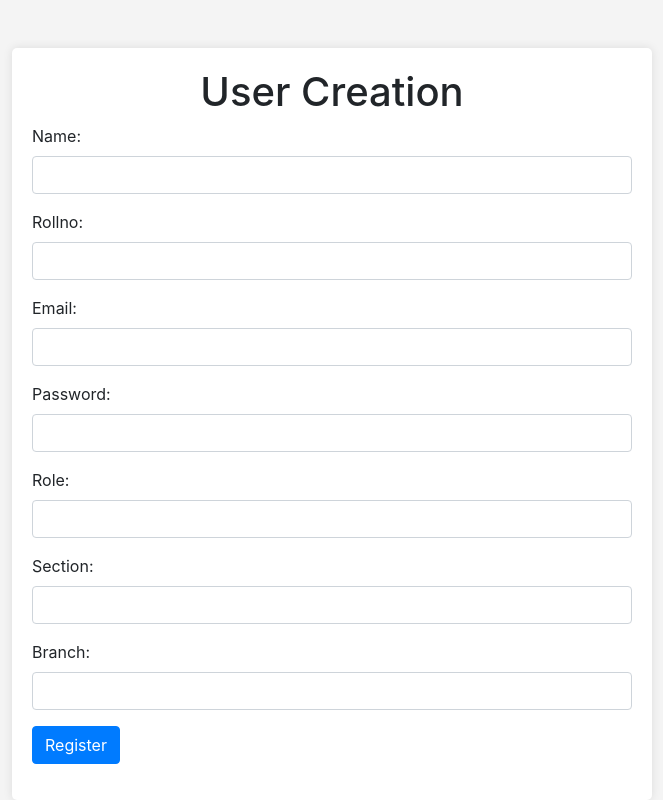
After one commit to sarun-chuttakula/AttendanceBackEnd, a Flask app: template src/templates/create_user.html in a window 1280 px wide. The commit adds this page. Shown: the whole page, without its empty margins (308-971 px from the left). Run offline with Flask 3, Linux system fonts and the light colour scheme; the template is opened without the code that fills it, so the values that code supplies are empty; some libraries are stand-ins or nearby versions.

Commit message:
create user code added to admin backend code updated

```diff
--- a/src/app.py
+++ b/src/app.py
@@ -76,6 +76,9 @@ def dashboard():
 def logout():
     return redirect("/")
 
+@app.route("/adduser", methods=["GET"])
+def adduser_form():
+    return render_template("create_user.html")
 
 @app.route("/users", methods=["POST"])
 # @jwttoken_required
@@ -136,7 +139,7 @@ def login():
                 "data": None,
                 "error": "Unauthorized"
             }), 401
-        user = User().login(data["email"], data["password"])
+        user = User().login(data["email"])
         if user:
             try:
                 payload = {
@@ -159,8 +162,8 @@ def login():
                     'id': user["_id"],
                     'name': user["name"],
                     'role': user["role"],
-                    'section': user["section"],
-                    'branch': user["branch"]
+                    'section': user.get("section", ""),
+                    'branch': user.get("branch", "")
                 }), 200
 
             except Exception as e:
--- /dev/null
+++ b/src/templates/create_user.html
@@ -0,0 +1,120 @@
+<!DOCTYPE html>
+<html lang="en">
+
+<head>
+  <meta charset="UTF-8" />
+  <meta name="viewport" content="width=device-width, initial-scale=1.0" />
+  <title>User Registration</title>
+  <link rel="stylesheet" href="https://stackpath.bootstrapcdn.com/bootstrap/4.5.2/css/bootstrap.min.css" />
+  <style>
+    body {
+      background-color: #f4f4f4;
+    }
+
+    #maindiv {
+      width: 50%;
+    }
+
+    /* .form-group{
+      width: 75%;
+    } */
+    .container {
+      background-color: #ffffff;
+      padding: 20px;
+      border-radius: 5px;
+      box-shadow: 0 0 10px rgba(0, 0, 0, 0.1);
+    }
+  </style>
+</head>
+
+<body>
+  <div class="container mt-5" id="maindiv">
+    <h1 class="text-center">User Creation</h1>
+    <form id="registration-form">
+      <div class="form-group">
+        <label for="name">Name:</label>
+        <input type="text" id="name" name="name" class="form-control" required />
+      </div>
+
+      <div class="form-group">
+        <label for="name">Rollno:</label>
+        <input type="text" id="rollno" name="rollno" class="form-control" />
+      </div>
+
+      <div class="form-group">
+        <label for="email">Email:</label>
+        <input type="email" id="email" name="email" class="form-control" required />
+      </div>
+
+      <div class="form-group">
+        <label for="password">Password:</label>
+        <input type="password" id="password" name="password" class="form-control" required />
+      </div>
+
+      <div class="form-group">
+        <label for="role">Role:</label>
+        <input type="text" id="role" name="role" class="form-control" required />
+      </div>
+
+      <div class="form-group">
+        <label for="section">Section:</label>
+        <input type="text" id="section" name="section" class="form-control" />
+      </div>
+
+      <div class="form-group">
+        <label for="branch">Branch:</label>
+        <input type="text" id="branch" name="branch" class="form-control" />
+      </div>
+
+      <button type="button" onclick="registerUser()" class="btn btn-primary">
+        Register
+      </button>
+    </form>
+
+    <div id="response-message" class="mt-3" style="border: 20%;"></div>
+  </div>
+
+  <script>
+    function registerUser() {
+      const name = document.getElementById("name").value;
+      const rollno = document.getElementById("rollno").value;
+      const email = document.getElementById("email").value;
+      const password = document.getElementById("password").value;
+      const role = document.getElementById("role").value;
+      const section = document.getElementById("section").value;
+      const branch = document.getElementById("branch").value;
+
+      const userData = {
+        email: email,
+        name: name,
+        rollno: rollno,
+        password: password,
+        role: role,
+        section: section,
+        branch: branch,
+      };
+
+      fetch("http://127.0.0.1:4068/users", {
+        method: "POST",
+        headers: {
+          "Content-Type": "application/json",
+        },
+        body: JSON.stringify(userData),
+      })
+        .then((response) => response.json())
+        .then((data) => {
+          const responseMessage = document.getElementById("response-message");
+          responseMessage.innerHTML = JSON.stringify(data, null, 4);
+        })
+        .catch((error) => {
+          console.error(error);
+        });
+    }
+  </script>
+
+  <script src="https://code.jquery.com/jquery-3.5.1.slim.min.js"></script>
+  <script src="https://cdn.jsdelivr.net/npm/@popperjs/core@2.11.6/dist/umd/popper.min.js"></script>
+  <script src="https://stackpath.bootstrapcdn.com/bootstrap/4.5.2/js/bootstrap.min.js"></script>
+</body>
+
+</html>
```
Also changed, not shown: src/services.py (+4 -7 lines), src/templates/dashboard.html (+13 -35 lines).
